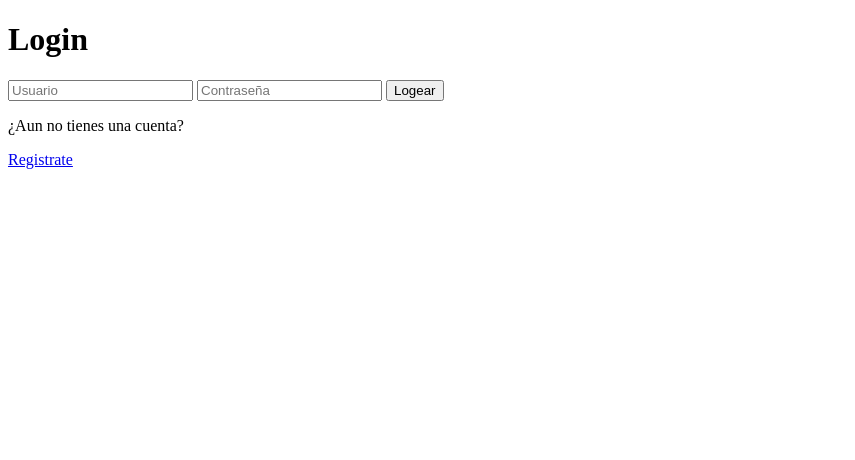
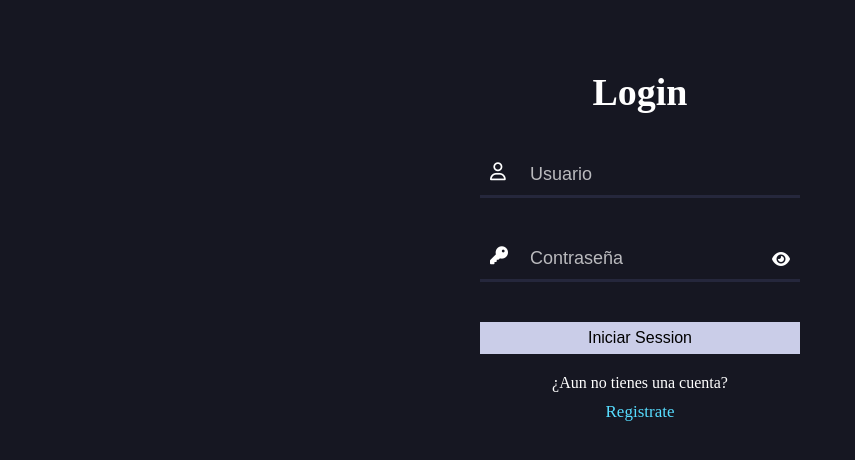
Before and after one commit to edgarizagni31/login, a PHP site: page /login.php in a window 1280 px wide. Shown: the top 460 px of the page, without its empty margins (0-855 px from the left). Run offline with PHP 8.4, Linux system fonts and the light colour scheme; some libraries are stand-ins or nearby versions.

Commit message:
include styles

```diff
--- a/libs/close.php
+++ b/libs/close.php
@@ -1,6 +1,7 @@
 <?php
 
     session_start();
+    unset($_SESSION['user']);
     session_destroy();
 
     header('location: ../login.php')
--- a/login.php
+++ b/login.php
@@ -1,18 +1,26 @@
 <?php
+    # validate session
     session_start();
 
     if ( isset($_SESSION['user']) ) {
         header('location: index.php');
     }
 
+    # connect db
     $connect = new mysqli('localhost','root', '', 'login' );
+    $errors = "";
 
     if ( $connect->connect_errno  ) {
         die();
     }
 
+    # validate form
     if ( $_SERVER['REQUEST_METHOD'] == 'POST' ) {
         extract($_POST);
+
+        if ( empty($user) or empty($password) ) {
+            $errors .= "<li>Por favor complete los campos correctamente.</li>";
+        }
 
         $stm = $connect->prepare("SELECT username, pass FROM users WHERE username LIKE ?");
         $search_user = "%". $user ."%";
@@ -21,16 +29,26 @@
 
         if ( $status ) {
             $result = $stm->get_result();
-            extract($result->fetch_assoc());
+            $rows = $result->num_rows;
 
-            if ( password_verify( $password ,$pass) ) {
-                $_SESSION['user'] = $user;
-                header('location: index.php');
-            }else {
-                echo "Contraseña incorrecta";
+            if ( $rows == 0 ) {
+                $errors .= "<li>El usuario no existe.</li>";
+            } else {
+                extract($result->fetch_assoc());
+
+                if ( password_verify( $password ,$pass) ) {
+                    $_SESSION['user'] = $user;
+                }else {
+                    $errors .= "<li>Contraseña incorrecta</li>";
+                }
             }
+        } else {
+            die();
         }
 
+        if ( empty($errors) ) {
+            header('location: index.php');
+        }
     }
 
     require 'view/login.view.php';
--- a/register.php
+++ b/register.php
@@ -3,7 +3,7 @@
     session_start();
 
     if ( isset( $_SESSION['user']) ) {
-        header('location: index.php');
+        echo "hola";
     }
 
     #connect db
--- /dev/null
+++ b/styles/form.css
@@ -0,0 +1,91 @@
+* {
+    box-sizing: border-box;
+    margin: 0;
+    padding: 0;
+}
+
+body {
+    align-items: center;
+    background-color: hsl(235,21%,11%);
+    display: flex;
+    flex-direction: column;
+    width: 100%;
+}
+
+.wrapper {
+   padding-top: 4.375rem;
+   width: 50%;
+}
+
+.title {
+    font-size: 38px;
+    color: #ffffff;
+    margin-bottom: 40px;
+    text-align: center;
+}
+
+.form {
+    align-items: center;
+    display: flex;
+    flex-direction: column;
+    position: relative;
+    width: 100%;
+}
+
+.form__group {
+    margin-bottom: 40px;
+    position: relative;
+    width: 50%;
+}
+
+.form__input {
+    background-color: hsl(235,21%,11%);
+    border: none;
+    border-bottom: 3px solid hsl(235, 24%, 19%);
+    color: #ffffff;
+    font-size: 1.125rem;
+    outline: none;
+    padding: 10px;
+    padding-left: 50px ;
+    width: 100%;
+}
+
+::placeholder {
+    color: #ffffff;
+    opacity: 0.7;
+}
+
+.icon {
+    font-size: 18px;
+    color: #ffffff;
+    position: absolute;
+    top: 9px;
+    left: 10px;
+}
+
+.icon-2 {
+    position: absolute;
+    top: 13px;
+    right: 10px;
+    color: #ffffff;
+}
+
+.form__btn {
+    width: 50%;
+    height: 32px;
+    border: none;
+    background-color: hsl(234,39%,85%);;
+    font-size: 16px;
+    margin-bottom: 20px;
+}
+
+.form__text {
+    color: #ffffff;
+    margin-bottom: 10px;
+}
+
+.form__link {
+    color: hsl(192, 100%, 67%);
+    text-decoration: none;
+    font-size: 17px;
+}
--- a/view/login.view.php
+++ b/view/login.view.php
@@ -3,17 +3,42 @@
 <head>
     <meta charset="UTF-8">
     <meta name="viewport" content="width=device-width, initial-scale=1.0">
-    <title>Document</title>
+    <script src="https://kit.fontawesome.com/ee726eb0d9.js" crossorigin="anonymous"></script>
+    <link rel="stylesheet" href="./styles/form.css">
+    <title>Login</title>
 </head>
 <body>
-    <h1>Login</h1>
-    <form action= <?php   echo htmlspecialchars($_SERVER['PHP_SELF'])?> method="POST">
-        <input type="text" name="user" placeholder="Usuario">
-        <input type="password" name="password"  placeholder="Contraseña">
-        <input type="submit" value="Logear" >
-        <p>¿Aun no tienes una cuenta?</p>
-        <a href="register.php" >Registrate</a>
-    </form>
-
+    <div class="wrapper">
+        <h1 class="title">Login</h1>
+        <!-- FORM  -->
+        <form
+            action=<?php echo htmlspecialchars($_SERVER['PHP_SELF']) ?>
+            method="POST"
+            class="form"
+        >
+            <!-- FORM USER  -->
+            <div class="form__group">
+                <i class="far fa-user icon"></i>
+                <input type="text" name="user" placeholder="Usuario" class="form__input" autocomplete="off">
+            </div>
+            <!-- PASS USER  -->
+            <div class="form__group">
+                <i class="fas fa-key icon"></i>
+                <input type="password" name="password" placeholder="Contraseña" class="form__input" autocomplete="off">
+                <i class="fas fa-eye icon-2"></i>
+            </div>
+            <input type="submit" value="Iniciar Session" class="form__btn">
+            <p class="form__text">¿Aun no tienes una cuenta?</p>
+            <a href="register.php" class="form__link">Registrate</a>
+        </form>
+        <div class="content-errors">
+            <ul class="content-errors__list">
+                <?php
+                    echo $errors;
+                ?>
+            </ul>
+        </div>
+    </div>
+    <script src="js/show_pass.js"></script>
 </body>
 </html>
```
Also changed, not shown: view/register.view.php (+30 -7 lines).
